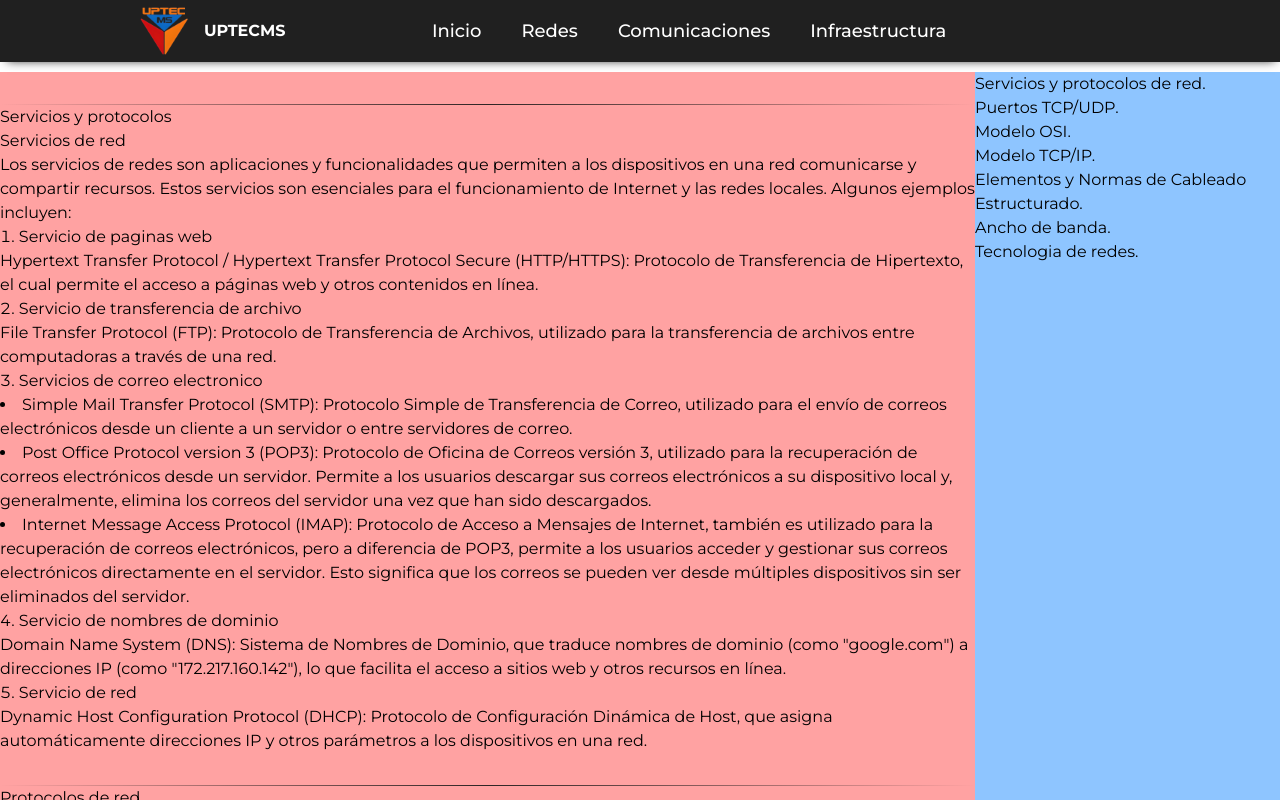
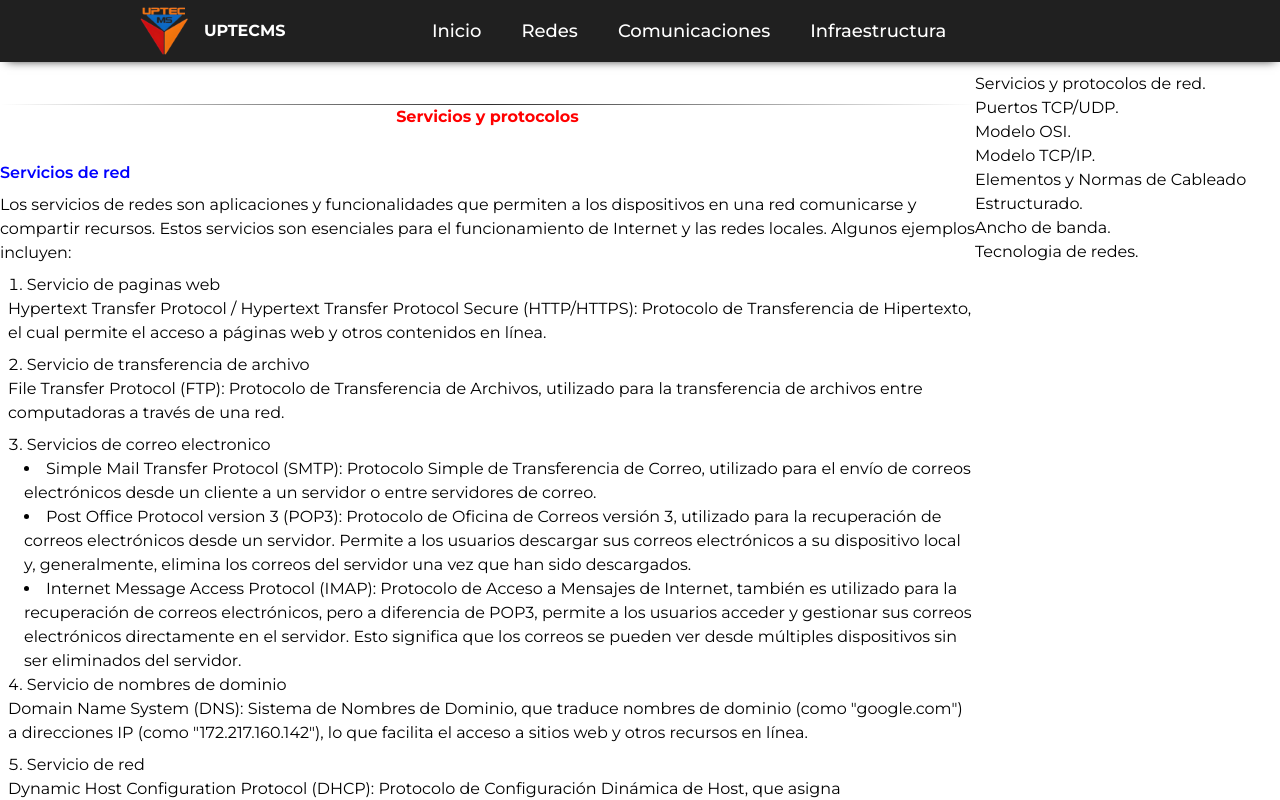
Before and after one commit to 30Bkr/NVPortafolio, a Next.js app: page /infraestructura in a window 1280 px wide. Shown: the top 800 px of the page. Built offline with nearby package versions, Linux system fonts and the light colour scheme; a web font is replaced by a local one.

Commit message:
agregamos

```diff
--- a/src/app/infraestructura/page.jsx
+++ b/src/app/infraestructura/page.jsx
@@ -4,7 +4,7 @@ import Image from 'next/image';
 export default function Page() {
   return (
     <div className={`py-18 ${styles.contenedor} w-full grid grid-cols-4`}>
-      <div className='col-span-3 bg-red-300' id='contenido'>
+      <div className={`col-span-3 ${styles.blog}`} id='contenido'>
         <div className="w-full p-[0.5px] bg-gradient-to-r from-transparent via-foreground/90 to-transparent mt-8"/>
 
         <div id='Servicios'>
@@ -43,7 +43,6 @@ export default function Page() {
             <li>Servicio de red</li>
             <p>{`Dynamic Host Configuration Protocol (DHCP): Protocolo de Configuración Dinámica de Host, que asigna  automáticamente direcciones IP y otros parámetros a los dispositivos en una red.`}</p>
           </ul>
-          <div className="w-full p-[0.5px] bg-gradient-to-r from-transparent via-foreground/90 to-transparent mt-8"/>
           <h3>Protocolos de red</h3>
           <p>Los protocolos de redes son conjuntos de reglas y estándares que definen cómo los dispositivos se comunican a través de una red. Estos protocolos aseguran que los datos se transmitan de manera confiable y eficiente. Algunos de los protocolos más importantes incluyen:</p>
           <ul className='list-decimal list-inside'>
@@ -58,7 +57,6 @@ export default function Page() {
           <li>{`Protocolo de Transferencia de Archivos / File Transfer Protocol (FTP): Permite la transferencia de archivos entre un cliente y un servidor.`}</li>
           <li>{`Protocolo de Resolución de Direcciones / Address Resolution Protocol (ARP): Se utiliza para mapear direcciones IP a direcciones MAC en una red local.`}</li>
         </ul>
-        <div className="w-full p-[0.5px] bg-gradient-to-r from-transparent via-foreground/90 to-transparent mt-8"/>
         <h3>La interdependencia: Servicios y protocolos trabajando juntos</h3>
         <p>La relación entre servicios y protocolos de red es fundamental y de interdependencia. Podemos entenderla mejor con la siguiente analogía:</p>
         <ul className='list-disc list-inside'>
@@ -76,7 +74,7 @@ export default function Page() {
         />
         <h3>Ejemplos</h3>
         <ul className='list-disc list-inside'>
-          <li><strong>Navegacion web</strong></li>
+          <li><strong>Navegación web</strong></li>
           <ul className='list-disc list-inside ml-4'>
             <li>El servicio es la visualización de páginas web en tu navegador.
             </li>
@@ -136,6 +134,7 @@ export default function Page() {
             className='w-120 h-180'
           />
         </div>
+        <div className="w-full p-[0.5px] bg-gradient-to-r from-transparent via-foreground/90 to-transparent mt-8"/>
 
         <div id='OSI'>
           <h2>Modelo OSI</h2>
@@ -330,7 +329,7 @@ export default function Page() {
           <h3>Normas de cableado estructurado:</h3>
           <p>Existen diversas normas que definen los requisitos y estándares para el diseño e instalación de sistemas de cableado estructurado. Algunas de las más importantes son:</p>
           <ul className='list-disc list-inside'>
-            <li><strgon>TIA/EIA-568:</strgon>
+            <li><strong>TIA/EIA-568:</strong>
               <ul className='list-disc list-inside'>
                 <li>{`Desarrollada por la Asociación de Industrias de Telecomunicaciones (TIA) y la Alianza de Industrias Electrónicas (EIA).`}</li>
                 <li>Es la norma más utilizada en América del Norte.</li>
@@ -606,7 +605,7 @@ export default function Page() {
 
       </div>
 
-      <div id='side-bar' className='col-span-1 bg-blue-300'>
+      <div id='side-bar' className='col-span-1'>
         <ul>
           <li>
             Servicios y protocolos de red.
--- a/src/app/page.module.css
+++ b/src/app/page.module.css
@@ -23,3 +23,26 @@
 .font{
   font-family: 'Montserrat';
 }
+.blog h2{
+  color: red;
+  font-weight: 700;
+  margin-bottom: 32px;
+  display: flex;
+  justify-content: center;
+  align-items: center;
+  width: 100%;
+}
+.blog h3{
+  color: blue;
+  font-weight: 600;
+  margin-bottom: 8px;
+}
+.blog p{
+  margin-bottom: 8px;
+}
+.blog ul{
+  margin-left: 8px;
+}
+.blog ul ul{
+  margin-left: 16px;
+}
```
